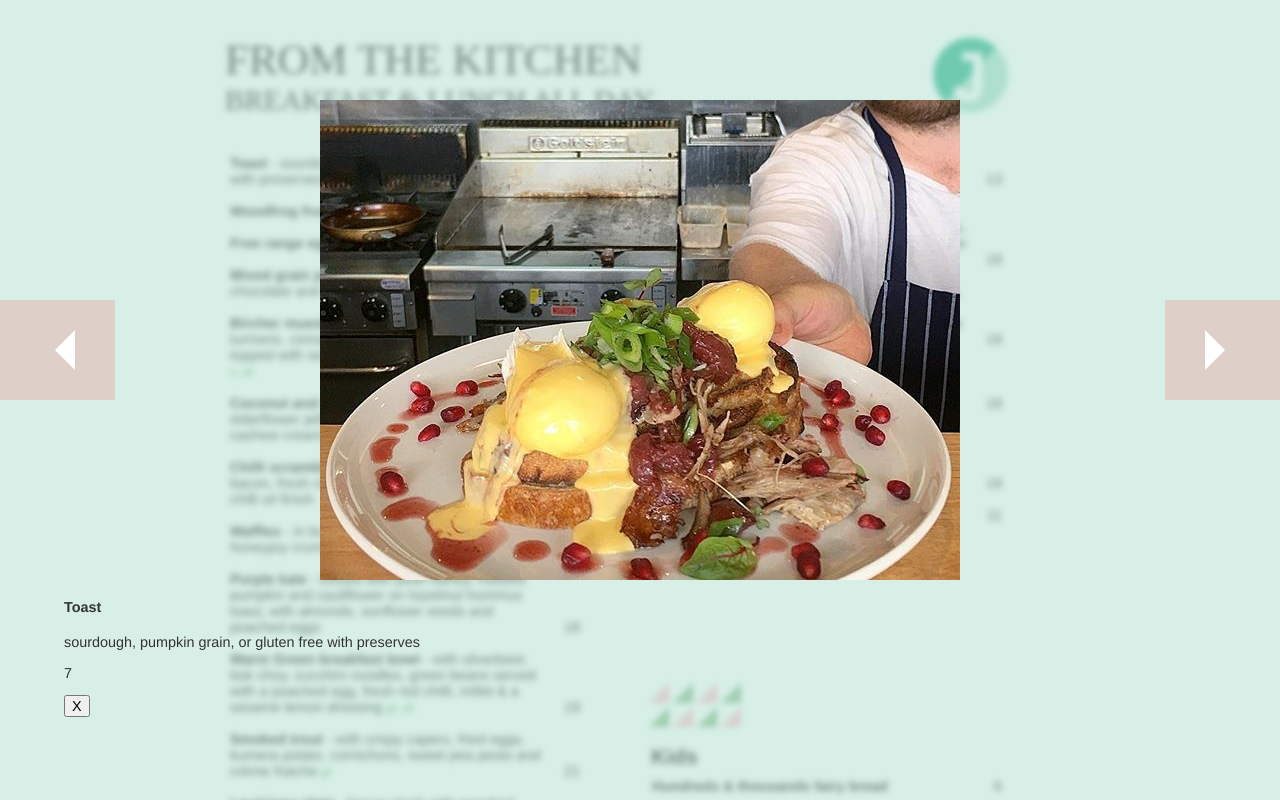
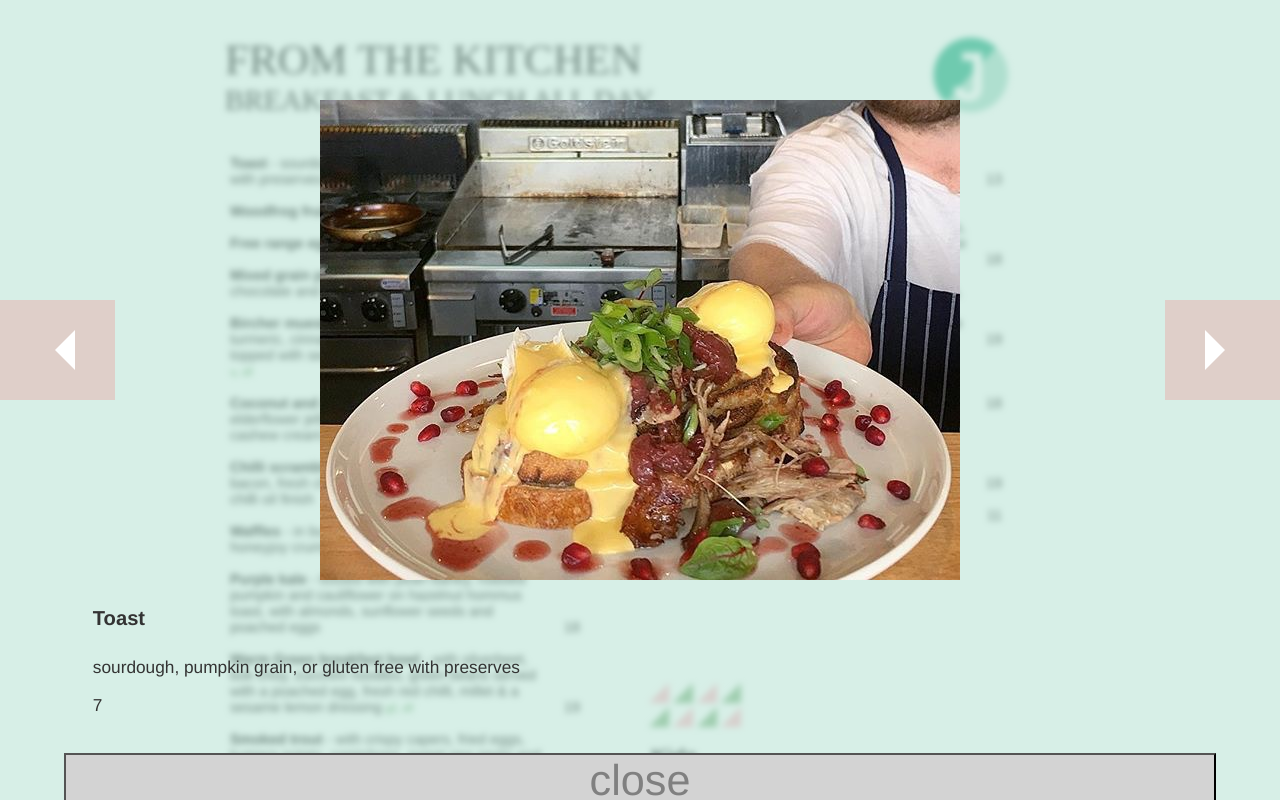
Before and after one commit to pcsmomo/menuboard, a React (Create React App) app in the folder client/: page / in a window 1280 px wide. Both pictures are taken after a click on the element 405 px from the left and 171 px from the top of the page. Shown: the top 800 px of the page. Built offline with nearby package versions, Linux system fonts and the light colour scheme.

Commit message:
change slider css effects

```diff
--- a/client/src/components/slider/Slider.js
+++ b/client/src/components/slider/Slider.js
@@ -35,7 +35,9 @@ class Slider extends Component {
             </p>
             <p>{this.props.selectedItem.price}</p>
           </div>
-          <button onClick={() => this.props.closeSlider()}>X</button>
+          <button className="btnClose" onClick={() => this.props.closeSlider()}>
+            close
+          </button>
         </div>
       </div>
     );
--- a/client/src/style/slider.css
+++ b/client/src/style/slider.css
@@ -6,6 +6,7 @@
   height: 100%;
   padding-top: 100px;
   background-color: rgba(175, 223, 207, 0.5);
+  animation: scroll 0.5s ease-in-out;
 }
 .slider {
   margin: 0 5%;
@@ -13,7 +14,6 @@
 .sliderImg {
   text-align: center;
   z-index: -1;
-  animation: scroll 0.5s ease-in-out;
 }
 .prev,
 .next {
@@ -50,6 +50,27 @@
   border-color: transparent transparent transparent #fff;
   left: 35%;
 }
+.sliderDetail {
+  padding-left: 2em;
+}
+.sliderDetail > h4 {
+  font-size: 1.4em;
+}
+.sliderDetail > p {
+  font-size: 1.2em;
+}
+.sliderDetail span {
+  color: darkgreen;
+}
+.btnClose {
+  width: 100%;
+  margin-top: 20px;
+  font-size: 3em;
+  color: gray;
+  background-color: lightgray;
+  text-align: center;
+}
+
 @keyframes scroll {
   0% {
     opacity: 0.4;
```
